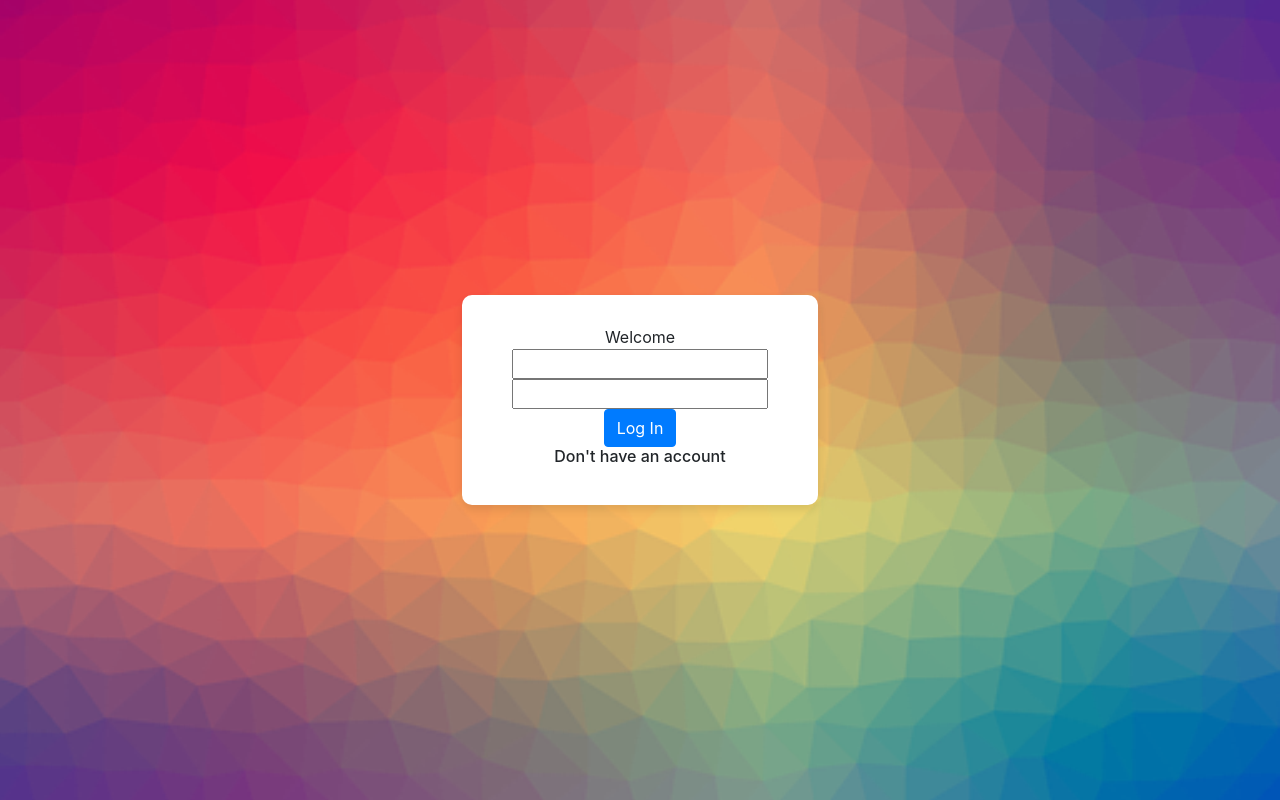
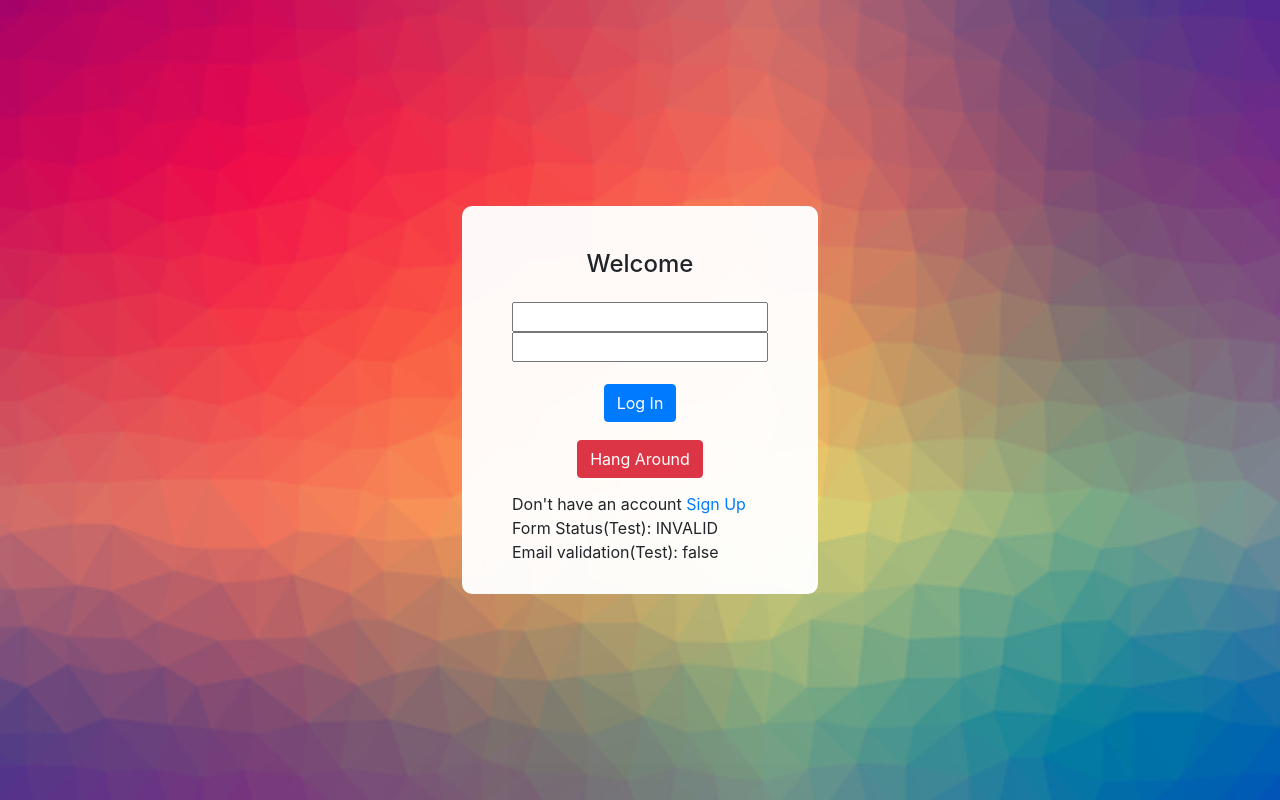
Before and after one commit to zhudtq/AIP-ass3, an Angular app in the folder hotDiscussion-Angular/: page /login in a window 1280 px wide. Built offline with nearby package versions, Linux system fonts and the light colour scheme.

Commit message:
login page - reactive form

```diff
--- a/hotDiscussion-Angular/src/app/app.module.ts
+++ b/hotDiscussion-Angular/src/app/app.module.ts
@@ -1,7 +1,8 @@
 import { BrowserModule } from '@angular/platform-browser';
 import { NgModule } from '@angular/core';
+import { AppRoutingModule } from './app-routing.module';
+import { ReactiveFormsModule } from '@angular/forms';
 
-import { AppRoutingModule } from './app-routing.module';
 import { AppComponent } from './app.component';
 import { LogInComponent } from './pages/loginPage/log-in/log-in.component';
 
@@ -12,7 +13,8 @@ import { LogInComponent } from './pages/loginPage/log-in/log-in.component';
   ],
   imports: [
     BrowserModule,
-    AppRoutingModule
+    AppRoutingModule,
+    ReactiveFormsModule
   ],
   providers: [],
   bootstrap: [AppComponent]
--- a/hotDiscussion-Angular/src/app/pages/loginPage/log-in/log-in.component.css
+++ b/hotDiscussion-Angular/src/app/pages/loginPage/log-in/log-in.component.css
@@ -2,7 +2,6 @@
     position: absolute;
     height: 100%;
     width: 100%;
-    text-align: center;
 
     background-image: url("../../../assets/bg1.png");
     background-size: cover;
@@ -13,11 +12,24 @@
 }
 
 .login-outer-wrapper {
-    background: #fff;
+    background: rgba(255, 255, 255, 0.959);
     border-radius: 10px;
     overflow: hidden;
     padding: 30px 50px 30px 50px;
 
     display: inline-block;
-    box-shadow: 0 5px 10px 0px rgba(0, 0, 0, 0.1);
+    box-shadow: 0 500px 500px 0px rgba(0, 0, 0, 0.1);
 }
+
+.login-header {
+    margin: 5% 2% 5% 2%;
+}
+
+.login-btn-wrapper {
+    margin-top: 8%;
+    margin-bottom: 6%;
+}
+
+.login-hangAround-wrapper {
+    margin-bottom: 5%;
+}
--- a/hotDiscussion-Angular/src/app/pages/loginPage/log-in/log-in.component.html
+++ b/hotDiscussion-Angular/src/app/pages/loginPage/log-in/log-in.component.html
@@ -1,25 +1,56 @@
 <div class="login-container">
+
     <div class="login-outer-wrapper">
-        <div>
-            Welcome
+        <div class="row justify-content-center">
+            <div class="login-header">
+                <h4>
+                    Welcome
+                </h4>
+            </div>
         </div>
 
         <div>
-            <form action="#">
+            <form [formGroup]="loginForm" (ngSubmit)="onSubmit()">
                 <div>
-                    <input type="text" name="email">
+                    <input type="text" formControlName="email" name="email" required>
                 </div>
 
                 <div>
-                    <input type="text" name="password">
+                    <input type="text" formControlName="password" name="password" required>
                 </div>
 
-                <button class="btn btn-primary">Log In</button>
+                <div class="row justify-content-center">
+                    <div class="login-btn-wrapper">
+                        <div>
+                            <button type="submit" class="btn btn-primary">
+                                Log In
+                            </button>
+                        </div>
+                    </div>
+                </div>
+
+                <div class="row justify-content-center">
+                    <div class="login-hangAround-wrapper">
+                        <button type="button" class="btn btn-danger">
+                            Hang Around
+                        </button>
+                    </div>
+                </div>
+
             </form>
         </div>
 
         <div>
-            <h6>Don't have an account</h6>
+            <span>Don't have an account</span>
+            <a href="#"> Sign Up</a>
+        </div>
+
+        <!--            forTest              -->
+        <div>
+            Form Status(Test): {{loginForm.status}}
+        </div>
+        <div>
+            Email validation(Test): {{emailController.valid}}
         </div>
 
     </div>
--- a/hotDiscussion-Angular/src/app/pages/loginPage/log-in/log-in.component.ts
+++ b/hotDiscussion-Angular/src/app/pages/loginPage/log-in/log-in.component.ts
@@ -1,4 +1,5 @@
 import { Component, OnInit } from '@angular/core';
+import { FormGroup, FormControl, FormBuilder, Validators } from '@angular/forms';
 
 @Component({
   selector: 'app-log-in',
@@ -6,10 +7,33 @@ import { Component, OnInit } from '@angular/core';
   styleUrls: ['./log-in.component.css']
 })
 export class LogInComponent implements OnInit {
+  /*loginForm = new FormGroup(
+    {
+      email: new FormControl(''),
+      password: new FormControl('')
+    }
+  );*/
 
-  constructor() { }
+  // Reactive form builder with a built-in email validation
+  loginForm = this.formBuilder.group({
+    email: ['', [Validators.required, Validators.email]],
+    password: ['', [Validators.required]]
+  })
+
+  constructor(private formBuilder: FormBuilder) {}
 
   ngOnInit() {
   }
 
+  // Reactive form submission function
+  onSubmit() {
+    console.log(this.loginForm.status);
+    console.log(this.loginForm.value);
+    //console.log(this.emailController)
+  }
+
+  get emailController() {
+    return this.loginForm.get('email');
+  }
+
 }
```
